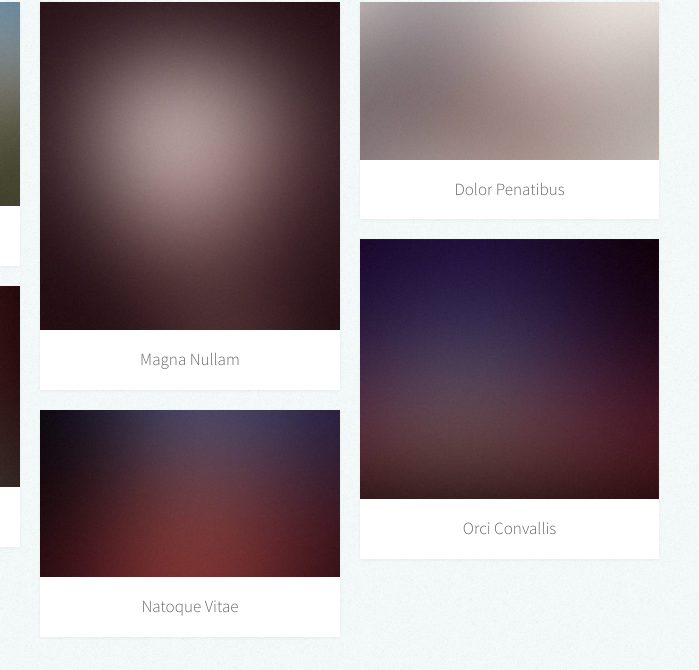
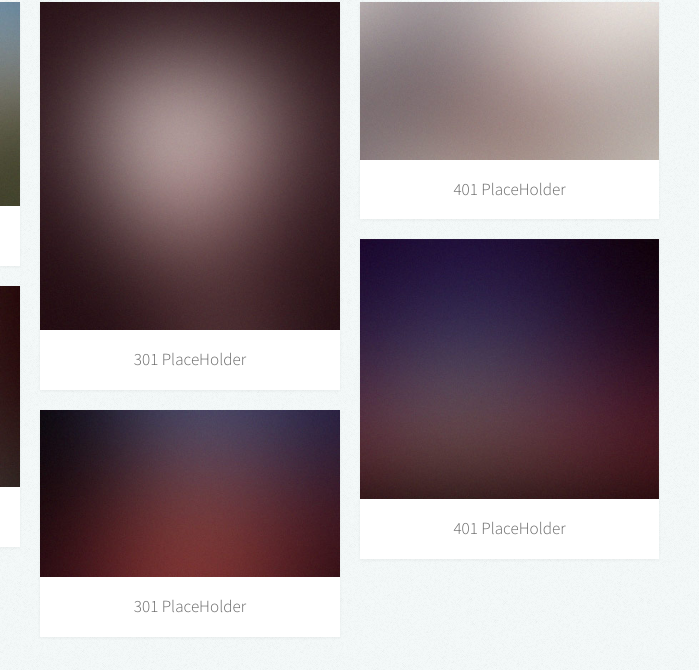
Before and after one commit to brendanwelzien/Portfolio, a website: page public/index.html in a window 1280 px wide. Shown: the part 734-1404 px from the top of the page, 578-1277 px from the left. Drawn offline with Linux system fonts and the light colour scheme.

Commit message:
facebook test

```diff
--- a/public/index.html
+++ b/public/index.html
@@ -42,7 +42,7 @@
 					<!-- Social Icons -->
 						<ul class="icons">
 							<li><a href="#" class="icon fa-twitter"><span class="label">Twitter</span></a></li>
-							<li><a href="#" class="icon fa-facebook"><span class="label">Facebook</span></a></li>
+							<li><a href="https://www.facebook.com/Brendan.Jj/" class="icon fa-facebook"><span class="label">Facebook</span></a></li>
 							<li><a href="#" class="icon fa-github"><span class="label">Github</span></a></li>
 							<li><a href="#" class="icon fa-dribbble"><span class="label">Dribbble</span></a></li>
 							<li><a href="#" class="icon fa-envelope"><span class="label">Email</span></a></li>
@@ -101,13 +101,13 @@
 									<article class="item">
 										<a href="#" class="image fit"><img src="images/pic04.jpg" alt="" /></a>
 										<header>
-											<h3>Magna Nullam</h3>
+											<h3>301 PlaceHolder</h3>
 										</header>
 									</article>
 									<article class="item">
 										<a href="#" class="image fit"><img src="images/pic05.jpg" alt="" /></a>
 										<header>
-											<h3>Natoque Vitae</h3>
+											<h3>301 PlaceHolder</h3>
 										</header>
 									</article>
 								</div>
@@ -115,13 +115,13 @@
 									<article class="item">
 										<a href="#" class="image fit"><img src="images/pic06.jpg" alt="" /></a>
 										<header>
-											<h3>Dolor Penatibus</h3>
+											<h3>401 PlaceHolder</h3>
 										</header>
 									</article>
 									<article class="item">
 										<a href="#" class="image fit"><img src="images/pic07.jpg" alt="" /></a>
 										<header>
-											<h3>Orci Convallis</h3>
+											<h3>401 PlaceHolder</h3>
 										</header>
 									</article>
 								</div>
```
